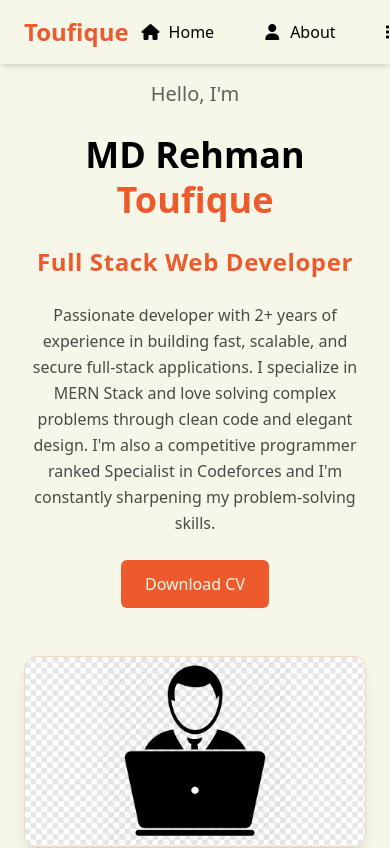
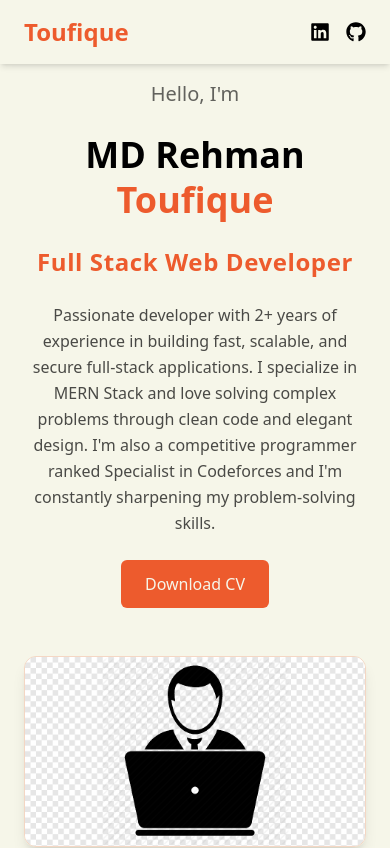
Before and after one commit to mdtoufique/portfolio-react, a React (Vite) app: page /#home in a window 390 px wide. Shown: the top 848 px of the page. Built offline with nearby package versions, Linux system fonts and the light colour scheme.

Commit message:
navbar update

```diff
--- a/src/components/Navbar.jsx
+++ b/src/components/Navbar.jsx
@@ -1,3 +1,7 @@
+
+
+// import { FaLinkedin, FaGithub } from "react-icons/fa";
+
 // export default function Navbar() {
 //   const links = [
 //     { href: '#home', label: 'Home', icon: 'fa-home' },
@@ -9,12 +13,13 @@
 
 //   return (
 //     <nav
-//       className="fixed top-0 left-0 right-0 h-16 bg-[var(--dim-white)] shadow-md flex items-center px-6 z-50"
+//       className="fixed top-0 left-0 right-0 h-16 bg-[var(--dim-white)] shadow-md flex items-center justify-between px-6 z-50"
 //       style={{ color: 'var(--black)' }}
 //     >
-//       <div className="text-2xl font-bold mr-12" style={{ color: 'var(--orange)' }}>
+//       <div className="text-2xl font-bold" style={{ color: 'var(--orange)' }}>
 //         <span style={{ color: 'var(--orange)' }}>T</span>oufique
 //       </div>
+
 //       <ul className="flex space-x-6">
 //         {links.map(({ href, label, icon }) => (
 //           <li key={href}>
@@ -28,10 +33,28 @@
 //           </li>
 //         ))}
 //       </ul>
+
+//       <div className="flex items-center space-x-4">
+//         <a
+//           href="https://www.linkedin.com/in/md-rehman-toufique-ifti-3a1133284"
+//           target="_blank"
+//           rel="noopener noreferrer"
+//           className="text-[var(--black)] hover:text-[var(--orange)] text-xl"
+//         >
+//           <FaLinkedin />
+//         </a>
+//         <a
+//           href="https://github.com/mdtoufique"
+//           target="_blank"
+//           rel="noopener noreferrer"
+//           className="text-[var(--black)] hover:text-[var(--orange)] text-xl"
+//         >
+//           <FaGithub />
+//         </a>
+//       </div>
 //     </nav>
 //   );
 // }
-
 
 import { FaLinkedin, FaGithub } from "react-icons/fa";
 
@@ -49,11 +72,13 @@
       className="fixed top-0 left-0 right-0 h-16 bg-[var(--dim-white)] shadow-md flex items-center justify-between px-6 z-50"
       style={{ color: 'var(--black)' }}
     >
+      {/* Logo */}
       <div className="text-2xl font-bold" style={{ color: 'var(--orange)' }}>
         <span style={{ color: 'var(--orange)' }}>T</span>oufique
       </div>
 
-      <ul className="flex space-x-6">
+      {/* Nav Links - Hidden on mobile */}
+      <ul className="hidden md:flex space-x-6">
         {links.map(({ href, label, icon }) => (
           <li key={href}>
             <a
@@ -67,6 +92,7 @@
         ))}
       </ul>
 
+      {/* Social Icons - Always visible */}
       <div className="flex items-center space-x-4">
         <a
           href="https://www.linkedin.com/in/md-rehman-toufique-ifti-3a1133284"
```
